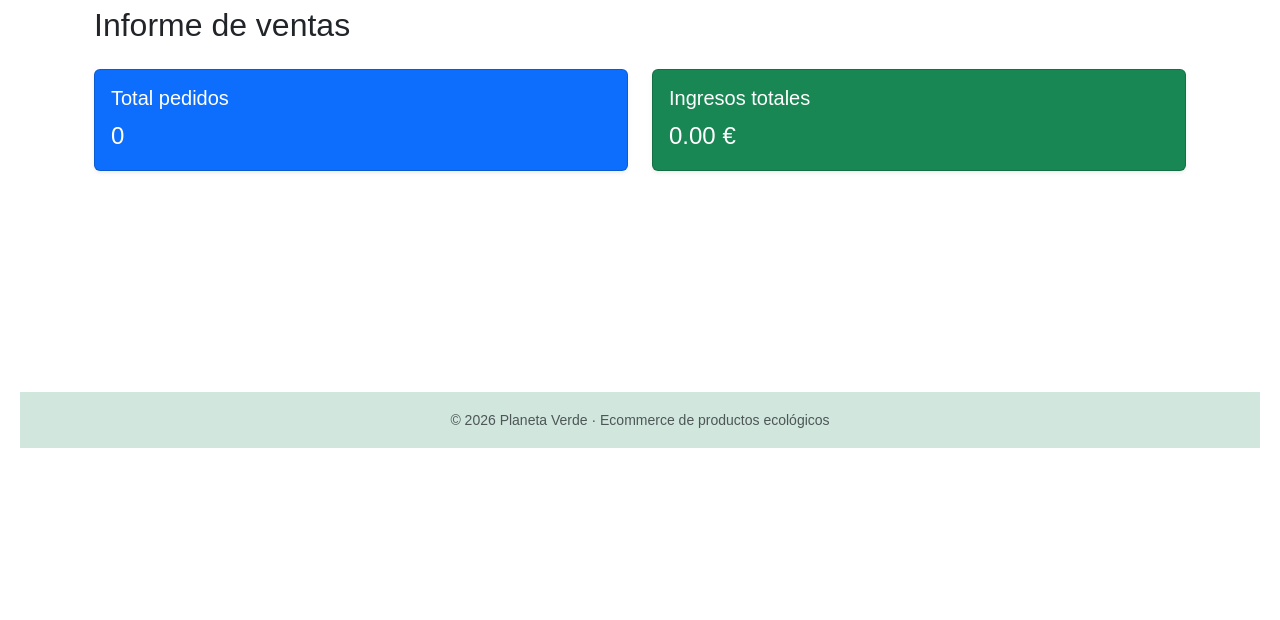
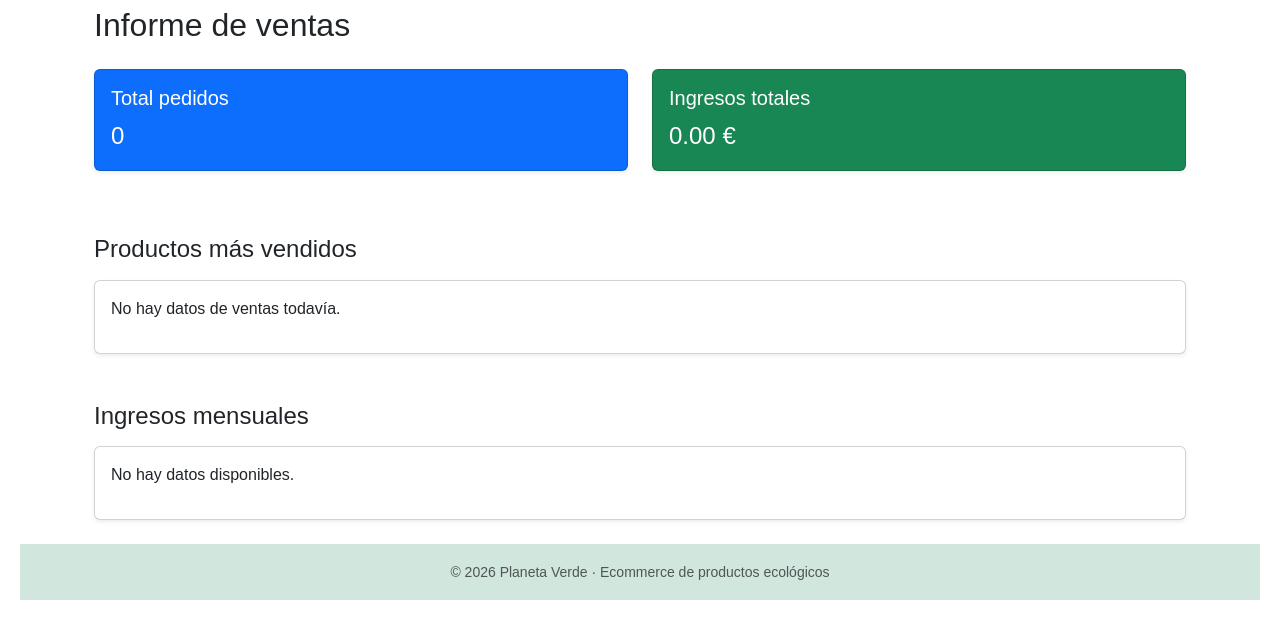
Before and after one commit to Miguel-PL/planeta-verde-dwes, a PHP site: page /planeta_verde/views/admin/index.php in a window 1280 px wide. Shown: the part 372-992 px from the top of the page. Before the commit the page ends 820 px from the top, so only its background shows below. Run offline with PHP 8.4, Linux system fonts and the light colour scheme; some libraries are stand-ins or nearby versions.

Commit message:
Update: mejoras finales proyecto ecommerce (usuarios, pagos, informes y producción)

```diff
--- a/controllers/AdminController.php
+++ b/controllers/AdminController.php
@@ -14,6 +14,8 @@ class AdminController {
         requireEmpleado(); // empleado o admin
 
         $resumen = Pedido::getResumenVentas();
+        $productosTop = Pedido::getProductosMasVendidos();
+        $ingresosMensuales = Pedido::getIngresosMensuales();
 
         require_once __DIR__ . '/../views/admin/index.php';
     }
--- a/views/admin/index.php
+++ b/views/admin/index.php
@@ -103,6 +103,67 @@
 
         </div>
     </div>
+    <br>
+    <div class="container mt-4">
+        <h4 class="mb-3">Productos más vendidos</h4>
+
+        <div class="card shadow-sm">
+            <div class="card-body">
+
+                <?php if (!empty($productosTop)): ?>
+                    <ul class="list-group">
+
+                        <?php foreach ($productosTop as $producto): ?>
+                            <li class="list-group-item d-flex justify-content-between align-items-center">
+                                <?= htmlspecialchars($producto['nombre']) ?>
+                                <span class="badge bg-primary rounded-pill">
+                                    <?= $producto['total_vendidos'] ?>
+                                </span>
+                            </li>
+                        <?php endforeach; ?>
+
+                    </ul>
+                <?php else: ?>
+                    <p>No hay datos de ventas todavía.</p>
+                <?php endif; ?>
+
+            </div>
+        </div>
+    </div>
+    <br>
+    <div class="container mt-4">
+        <h4 class="mb-3">Ingresos mensuales</h4>
+
+        <div class="card shadow-sm">
+            <div class="card-body">
+
+                <?php if (!empty($ingresosMensuales)): ?>
+                    <table class="table table-striped">
+                        <thead>
+                            <tr>
+                                <th>Mes</th>
+                                <th>Ingresos</th>
+                            </tr>
+                        </thead>
+                        <tbody>
+
+                            <?php foreach ($ingresosMensuales as $fila): ?>
+                                <tr>
+                                    <td><?= htmlspecialchars($fila['mes']) ?></td>
+                                    <td><?= number_format($fila['ingresos'], 2) ?> €</td>
+                                </tr>
+                            <?php endforeach; ?>
+
+                        </tbody>
+                    </table>
+                <?php else: ?>
+                    <p>No hay datos disponibles.</p>
+                <?php endif; ?>
+
+            </div>
+        </div>
+    </div>
+    <br>
 
 </main>
 
```
Also changed, not shown: models/Pedido.php (+21 -2 lines), config/conectar_bd.php (line endings or trailing spaces).
